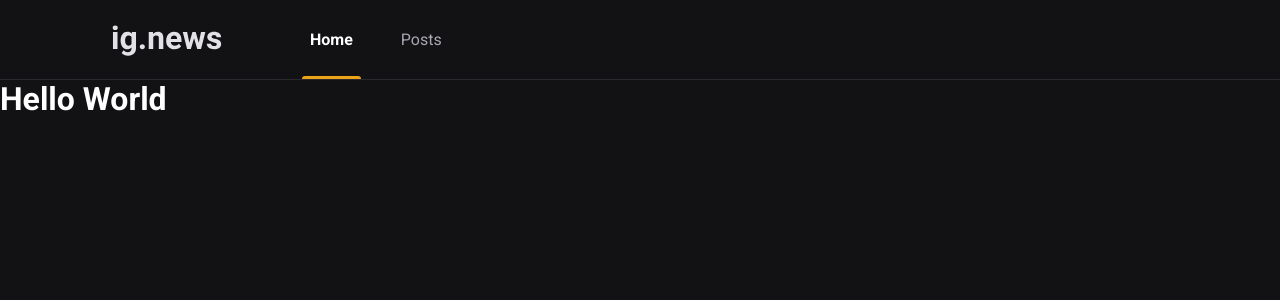
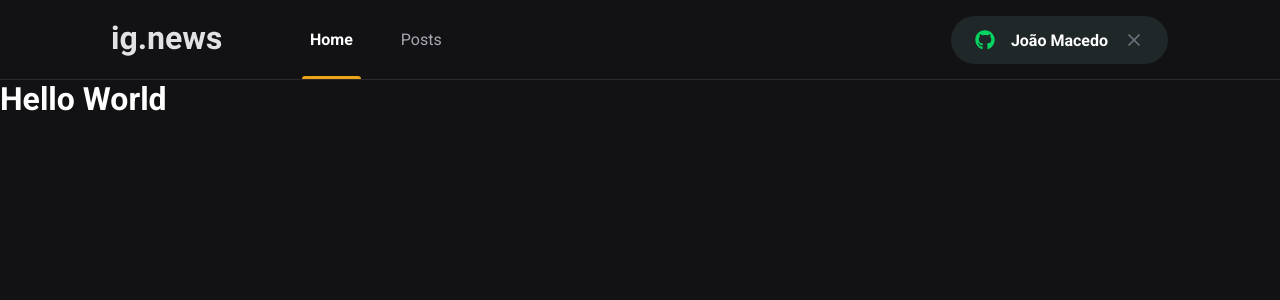
Before and after one commit to JoaoMacedo03/IgNewsWithNextJS, a Next.js app: page / in a window 1280 px wide. Shown: the top 300 px of the page. Built offline with nearby package versions, Linux system fonts and the light colour scheme.

Commit message:
feat: SingIn Button Component
It was created the signIn Button component to be used on the Header. And
it was also added to the project the lib react-icons.

```diff
--- a/package.json
+++ b/package.json
@@ -11,6 +11,7 @@
     "next": "12.0.7",
     "react": "17.0.2",
     "react-dom": "17.0.2",
+    "react-icons": "^4.3.1",
     "sass": "^1.45.1"
   },
   "devDependencies": {
--- a/src/components/Header/index.tsx
+++ b/src/components/Header/index.tsx
@@ -1,4 +1,5 @@
 // import Image from 'next/image'
+import { SignInButton } from '../SignInButton'
 import styles from './styles.module.scss'
 
 export function Header() {
@@ -10,6 +11,8 @@ export function Header() {
           <a className={styles.active}>Home</a>
           <a>Posts</a>
         </nav>
+
+        <SignInButton />
       </div>
     </header>
   )
--- a/src/components/Header/styles.module.scss
+++ b/src/components/Header/styles.module.scss
@@ -51,4 +51,8 @@
       }
     }
   }
+
+  button {
+    margin-left: auto;
+  }
 }
--- /dev/null
+++ b/src/components/SignInButton/index.tsx
@@ -0,0 +1,26 @@
+import styles from './styles.module.scss'
+import { FaGithub } from 'react-icons/fa'
+import { FiX } from 'react-icons/fi'
+
+export function SignInButton() {
+  const isUserLoggedIn = true;
+
+  return isUserLoggedIn ? (
+    <button
+      type="button"
+      className={styles.signInButton}
+    >
+      <FaGithub color="#04d361" />
+      João Macedo
+      <FiX color="#737380" className={styles.closeIcon} />
+    </button>
+  ) : (
+    <button
+      type="button"
+      className={styles.signInButton}
+    >
+      <FaGithub color="#eba417" />
+      Sign in with Github
+    </button>
+  )
+}
--- /dev/null
+++ b/src/components/SignInButton/styles.module.scss
@@ -0,0 +1,32 @@
+.signInButton {
+  height: 3rem;
+  border-radius: 3rem;
+  background: var(--gray-850);
+  border: 0;
+  padding: 0 1.5rem;
+
+  display: flex;
+  align-items: center;
+  justify-content: center;
+
+  color: var(--white);
+  font-weight: bold;
+  svg {
+    width: 20px;
+    height: 20px;
+  }
+
+  svg.closeIcon {
+    margin-left: 1rem;
+  }
+
+  svg:first-child {
+    margin-right: 1rem;
+  }
+
+  transition: filter 0.2s;
+
+  &:hover {
+    filter: brightness(0.8);
+  }
+}
--- a/src/styles/global.scss
+++ b/src/styles/global.scss
@@ -10,6 +10,7 @@
   --gray-100: #e1e1e6;
   --gray-300: #a8a8b3;
   --gray-800: #29292e;
+  --gray-850: #1f2729;
   --gray-900: #121214;
 
   --cyan-500: #61dafb;
```
Also changed, not shown: 1 other file (tests, documents, lock files or other folders).
